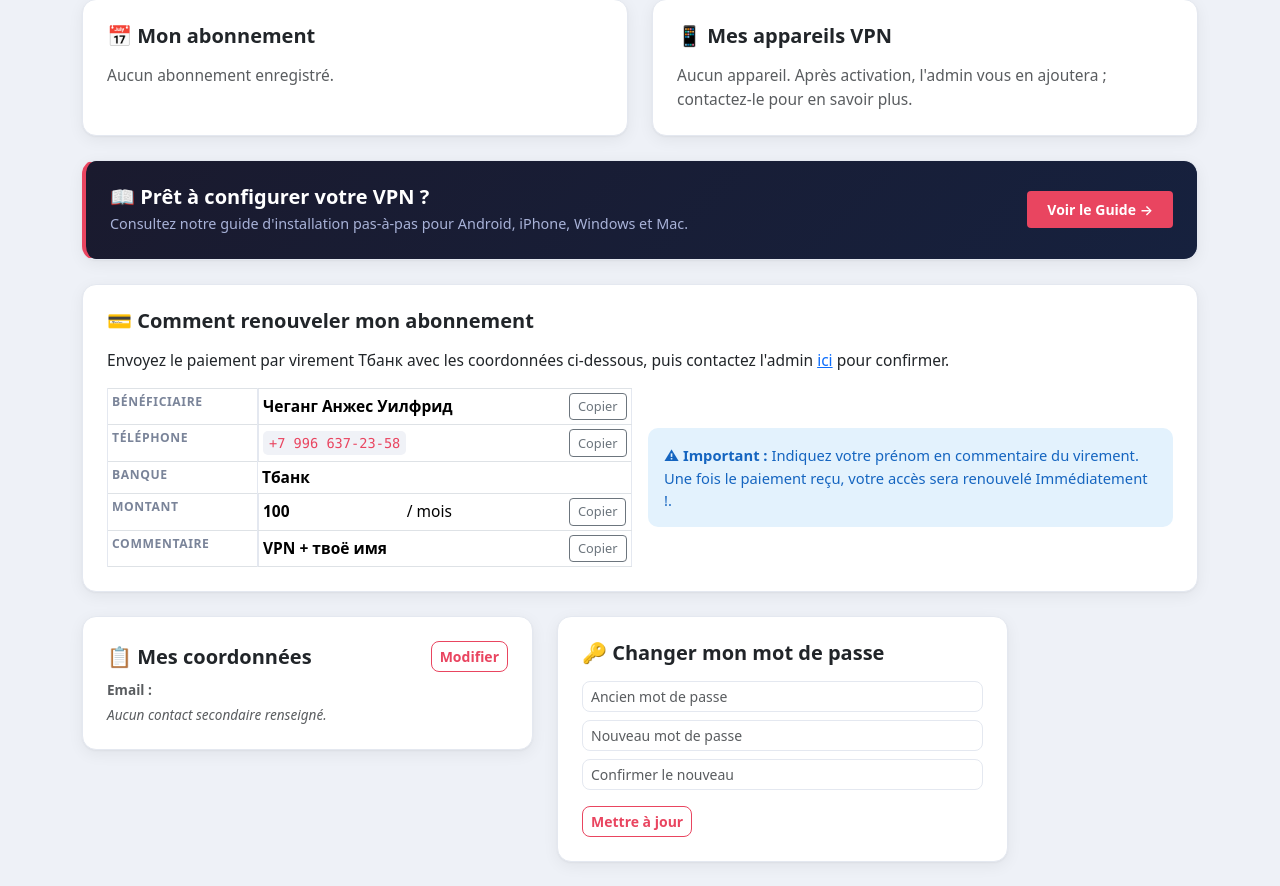
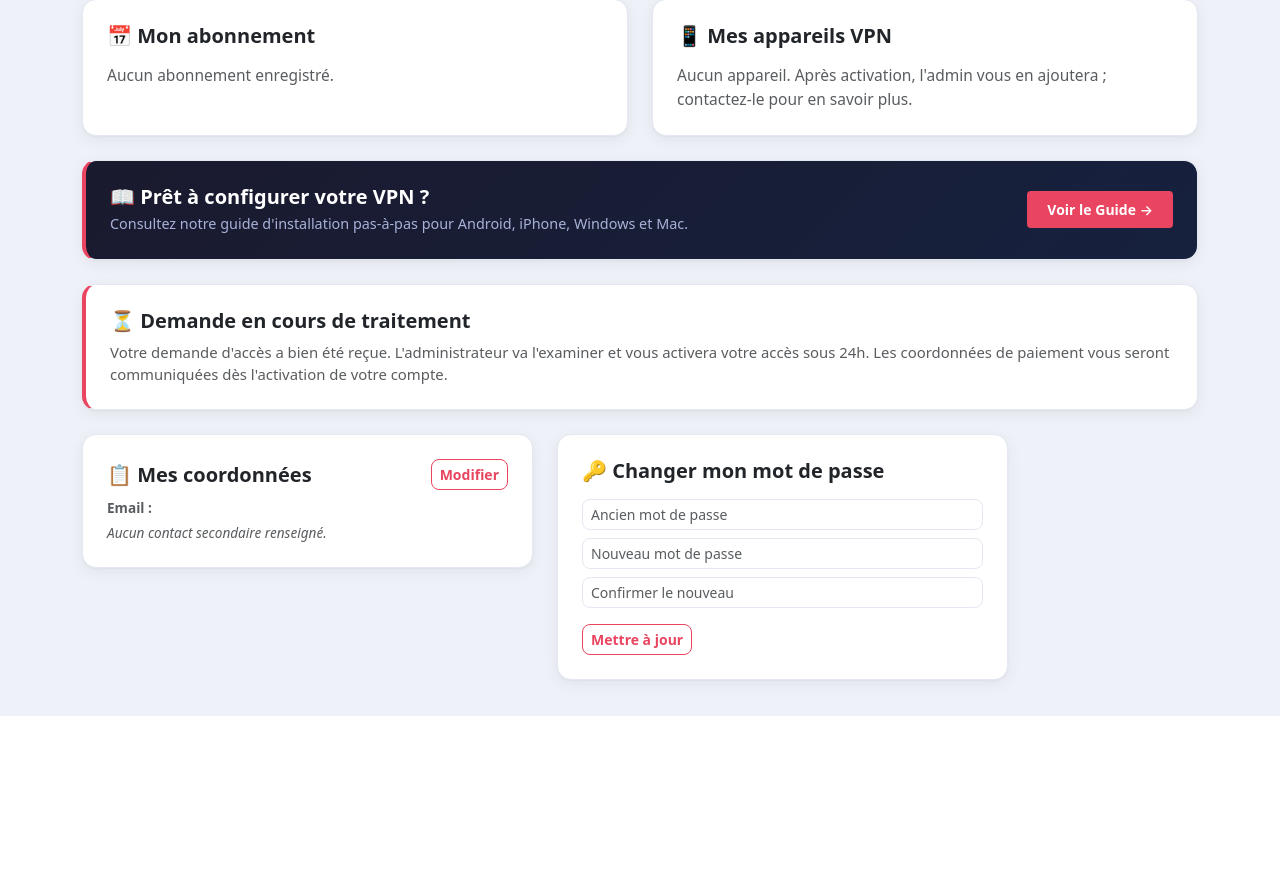
Before and after one commit to benus-code/Fact_vpn, a Flask app: page /dashboard in a window 1280 px wide. Shown: the part 84-970 px from the top of the page. After the commit the page ends 800 px from the top, so only its background shows below. Run offline with Flask 3, Linux system fonts and the light colour scheme; the visitor is signed in with stand-in values (Sample User, id 1); data comes from the database, SQL or seed files in the repository; data that the repository does not hold is empty.

Commit message:
privacy: hide payment details until account is activated by admin
- inscription.html: replace bank coordinates with generic message
- dashboard.html: show payment info only when subscription is active,
  otherwise show a pending message to avoid exposing personal data
  to users who haven't been approved yet

https://claude.ai/code/session_01Bn7TM35o4smhsSAsTtNkSv

```diff
--- a/templates/dashboard.html
+++ b/templates/dashboard.html
@@ -85,11 +85,11 @@
   </div>
   {% endif %}
 
+  {% if abo and abo.statut == 'actif' %}
   <div class="col-12">
     <div class="card p-4">
-      <h5 class="fw-bold mb-3">💳 Comment renouveler mon abonnement</h5>
-      <div>
-        <p class="mb-3">Envoyez le paiement par virement Тбанк avec les coordonnées ci-dessous, puis contactez l'admin <a href="https://t.me/Joseplusti_lv2">ici</a> pour confirmer.</p>
+      <h5 class="fw-bold mb-3">💳 Renouveler mon abonnement</h5>
+      <p class="mb-3">Envoyez le paiement par virement avec les coordonnées ci-dessous, puis contactez l'admin <a href="https://t.me/Joseplusti_lv2">ici</a> pour confirmer.</p>
       <div class="row g-3">
         <div class="col-md-6">
           <div class="table-responsive">
@@ -117,13 +117,23 @@
         <div class="col-md-6 d-flex align-items-center">
           <div class="alert alert-info mb-0 w-100">
             <strong>⚠ Important :</strong> Indiquez votre prénom en commentaire du virement.
-              Une fois le paiement reçu, votre accès sera renouvelé Immédiatement !.
+            Une fois le paiement reçu, votre accès sera renouvelé immédiatement.
           </div>
         </div>
       </div>
     </div>
   </div>
+  {% else %}
+  <div class="col-12">
+    <div class="card p-4" style="border-left: 4px solid #e94560;">
+      <h5 class="fw-bold mb-2">⏳ Demande en cours de traitement</h5>
+      <p class="text-muted mb-0" style="font-size:.93rem;">
+        Votre demande d'accès a bien été reçue. L'administrateur va l'examiner et vous activera votre accès sous 24h.
+        Les coordonnées de paiement vous seront communiquées dès l'activation de votre compte.
+      </p>
     </div>
+  </div>
+  {% endif %}
 
   {# ── Historique paiements ── #}
   {% if paiements %}
```
Also changed, not shown: templates/inscription.html (+2 -6 lines). Lines whose indentation alone changed are shown as unchanged.
